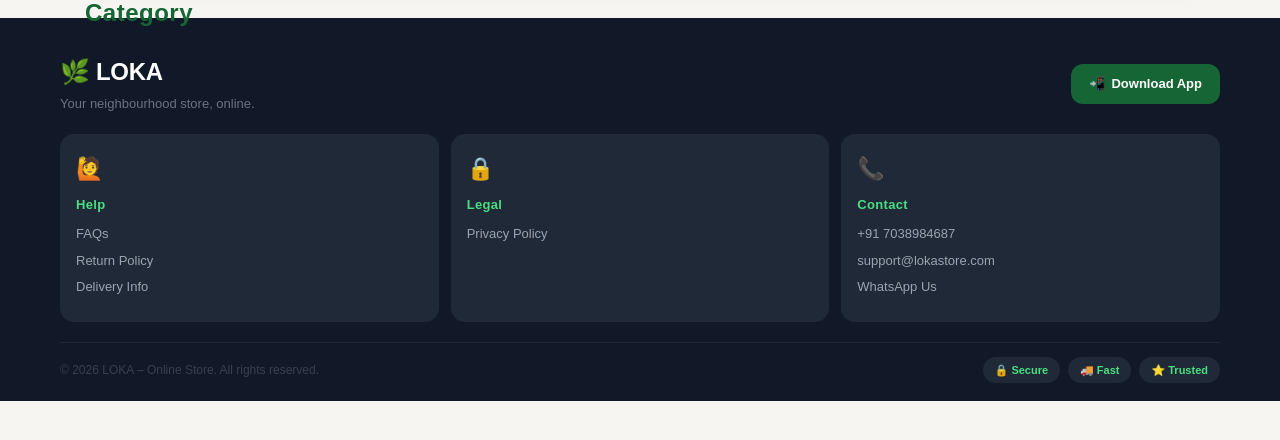
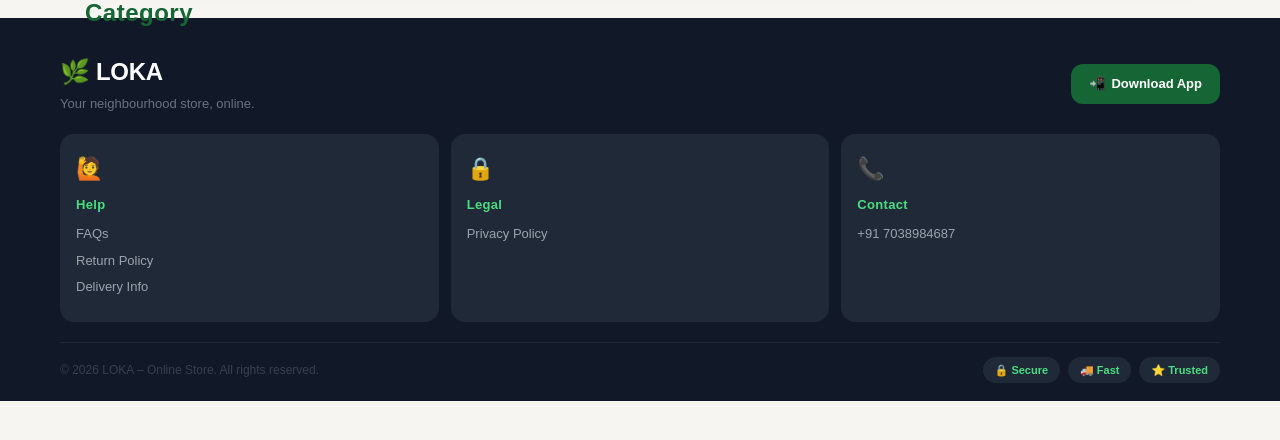
Before and after one commit to Vaibhavchougule72/kagal-marketplace, a Django app: template templates/home.html in a window 1280 px wide. Shown: the part 224-664 px from the top of the page. Run offline with Django 5.2, Linux system fonts and the light colour scheme; the template is opened without the code that fills it, so the values that code supplies are empty.

Commit message:
remove contact cards

```diff
--- a/templates/home.html
+++ b/templates/home.html
@@ -366,8 +366,6 @@
                 <div class="loka-footer-card-icon">📞</div>
                 <div class="loka-footer-card-title">Contact</div>
                 <a href="tel:+917038984687" class="loka-footer-card-link">+91 7038984687</a>
-                <a href="mailto:support@lokastore.com" class="loka-footer-card-link">support@lokastore.com</a>
-                <a href="https://wa.me/917038984687" class="loka-footer-card-link">WhatsApp Us</a>
             </div>
 
         </div>
```
